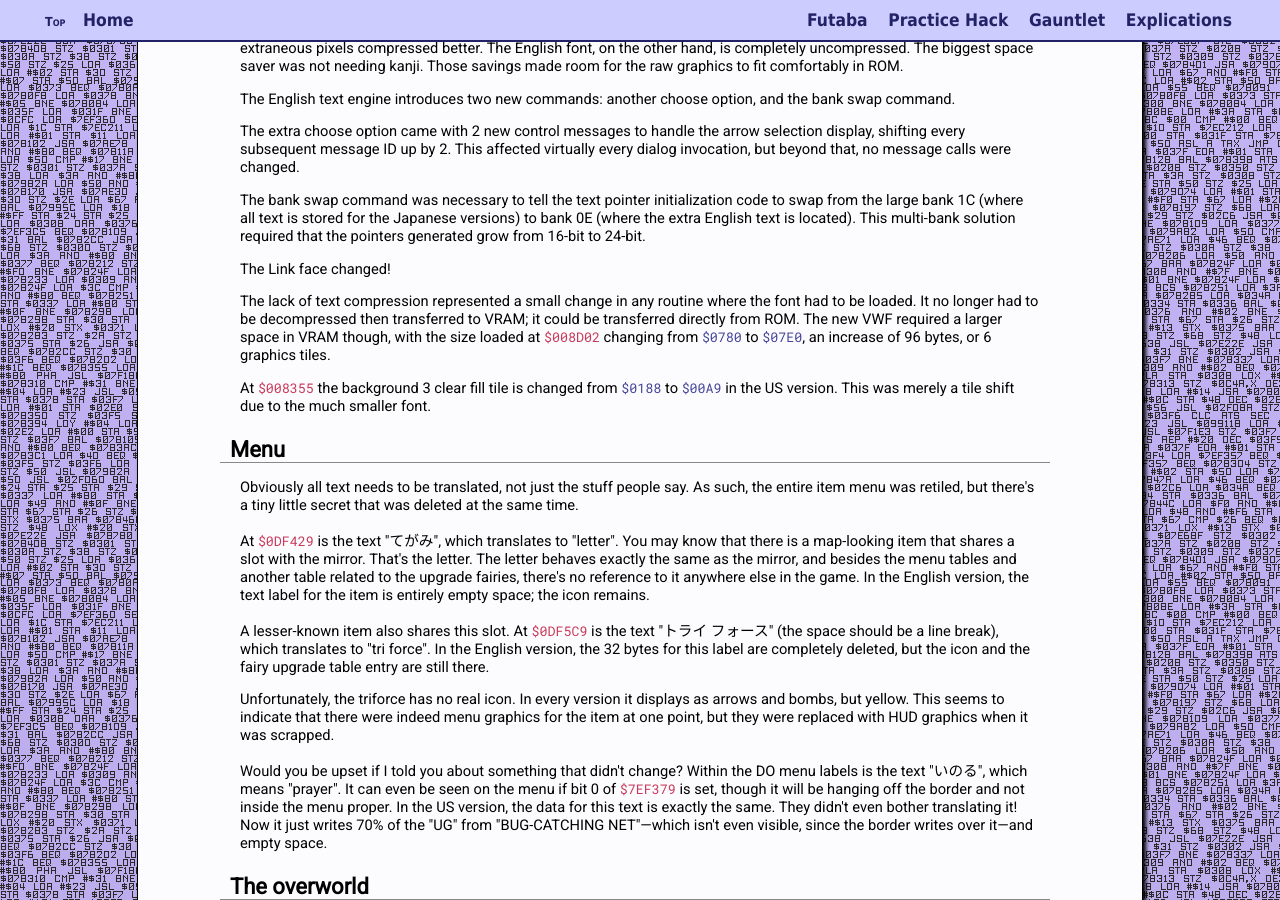
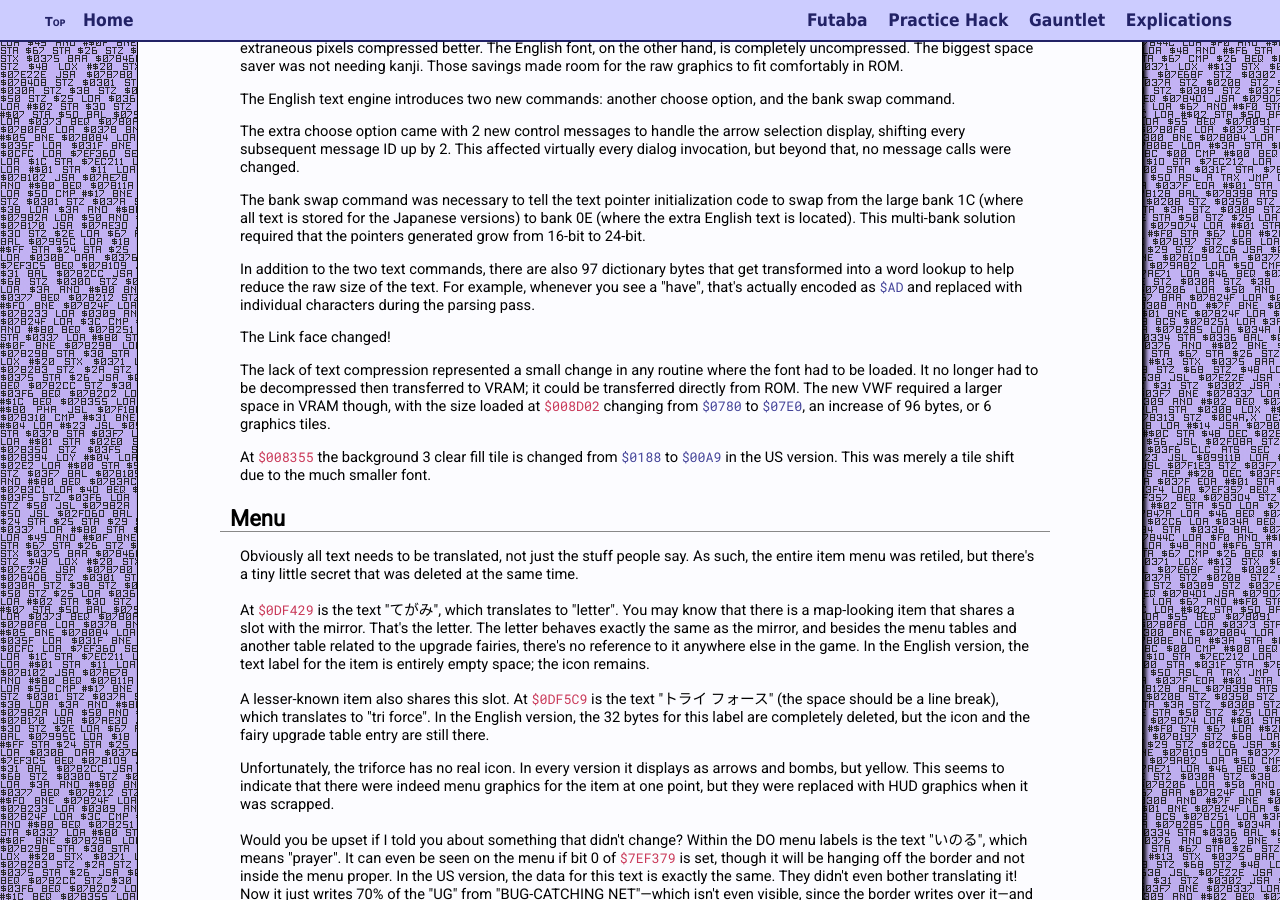
Before and after one commit to spannerisms/spannerisms.github.io, a Jekyll site: the page built from explications/versions.html, in a window 1280 px wide and 900 px high, scrolled down 533 px. Built offline with Jekyll 4.4.1, drawn with Linux system fonts in a browser that asks for light colours; part of the change alters nothing that is shown; some of the changed text lies outside the part shown.

Commit message:
Update versions.html

```diff
--- a/explications/versions.html
+++ b/explications/versions.html
@@ -15,12 +15,21 @@ ogdesc: "An exhaustive account of every non-trivial change between the JP1.0, JP
 
 <h3>Text</h3>
 <p>English is not as informationally dense as Japanese, so the US version had to expand the allotted space for dialog. Not only that, the entire text system is different. Both languages are coded as a VWF (variable-width font), but only the US version actually makes use of the V. The Japanese text system has a single width for every character.</p>
+
 <p>The Japanese versions need to encode a lot more characters, including 256 kanji (255 of which are unique (but all of which are graphically unique)). Making this fit required a clever compression algorithm optimized specifically for storing these characters. I believe this algorithm at least partially dictated some of the weird outlines on certain characters, as those extraneous pixels compressed better. The English font, on the other hand, is completely uncompressed. The biggest space saver was not needing kanji. Those savings made room for the raw graphics to fit comfortably in ROM.</p>
+
 <p>The English text engine introduces two new commands: another choose option, and the bank swap command.</p>
+
 <p>The extra choose option came with 2 new control messages to handle the arrow selection display, shifting every subsequent message ID up by 2. This affected virtually every dialog invocation, but beyond that, no message calls were changed.</p>
+
 <p>The bank swap command was necessary to tell the text pointer initialization code to swap from the large bank 1C (where all text is stored for the Japanese versions) to bank 0E (where the extra English text is located). This multi-bank solution required that the pointers generated grow from 16-bit to 24-bit.</p>
+
+<p>In addition to the two text commands, there are also 97 dictionary bytes that get transformed into a word lookup to help reduce the raw size of the text. For example, whenever you see a "have", that's actually encoded as <asmval>$AD</asmval> and replaced with individual characters during the parsing pass.</p>
+
 <p>The Link face changed!</p>
+
 <p>The lack of text compression represented a small change in any routine where the font had to be loaded. It no longer had to be decompressed then transferred to VRAM; it could be transferred directly from ROM. The new VWF required a larger space in VRAM though, with the size loaded at <addr>$008D02</addr> changing from <asmval>$0780</asmval> to <asmval>$07E0</asmval>, an increase of 96 bytes, or 6 graphics tiles.</p>
+
 <p>At <addr>$008355</addr> the background 3 clear fill tile is changed from <asmval>$0188</asmval> to <asmval>$00A9</asmval> in the US version. This was merely a tile shift due to the much smaller font.</p>
 
 <h3>Menu</h3>
@@ -428,7 +437,7 @@ ogdesc: "An exhaustive account of every non-trivial change between the JP1.0, JP
 <h3>Hurried</h3>
 <p>In the US version, the decay timer of the lodged arrow ancilla is reduced by 32 frames from 160 to 128.</p>
 
-<h3>Just 5 more microseconds!</h3>
+<h3>Just give me 5 more milliseconds!</h3>
 <p>At <addr>$008208</addr>, the US version changes a write to <asmvar>VTIMEL</asmvar> from <asmval>56</asmval> to <asmval>128</asmval>. This tells raster interrupts to occur 72 scanlines later, for whatever reason, possibly to compensate for timing changes that came with the new text engine.</p>
 
 <h3>BAGE</h3>
```
